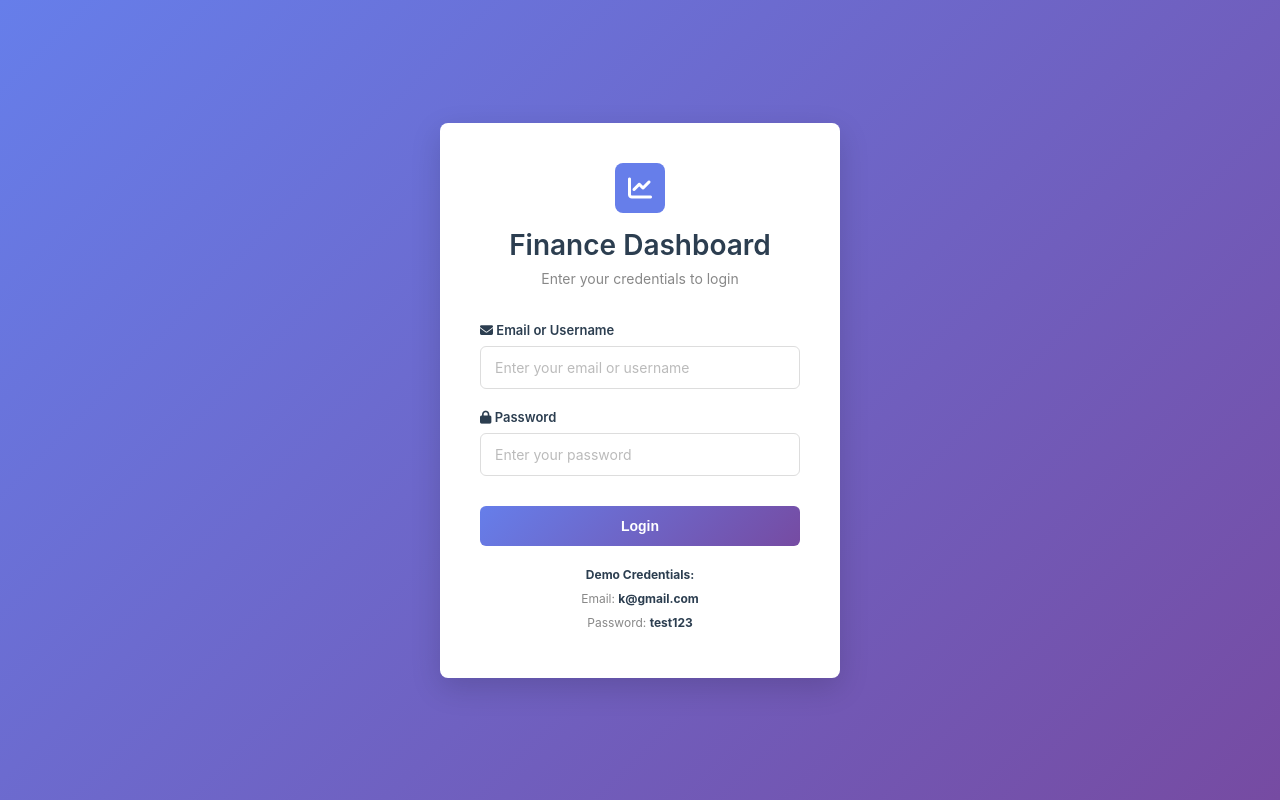
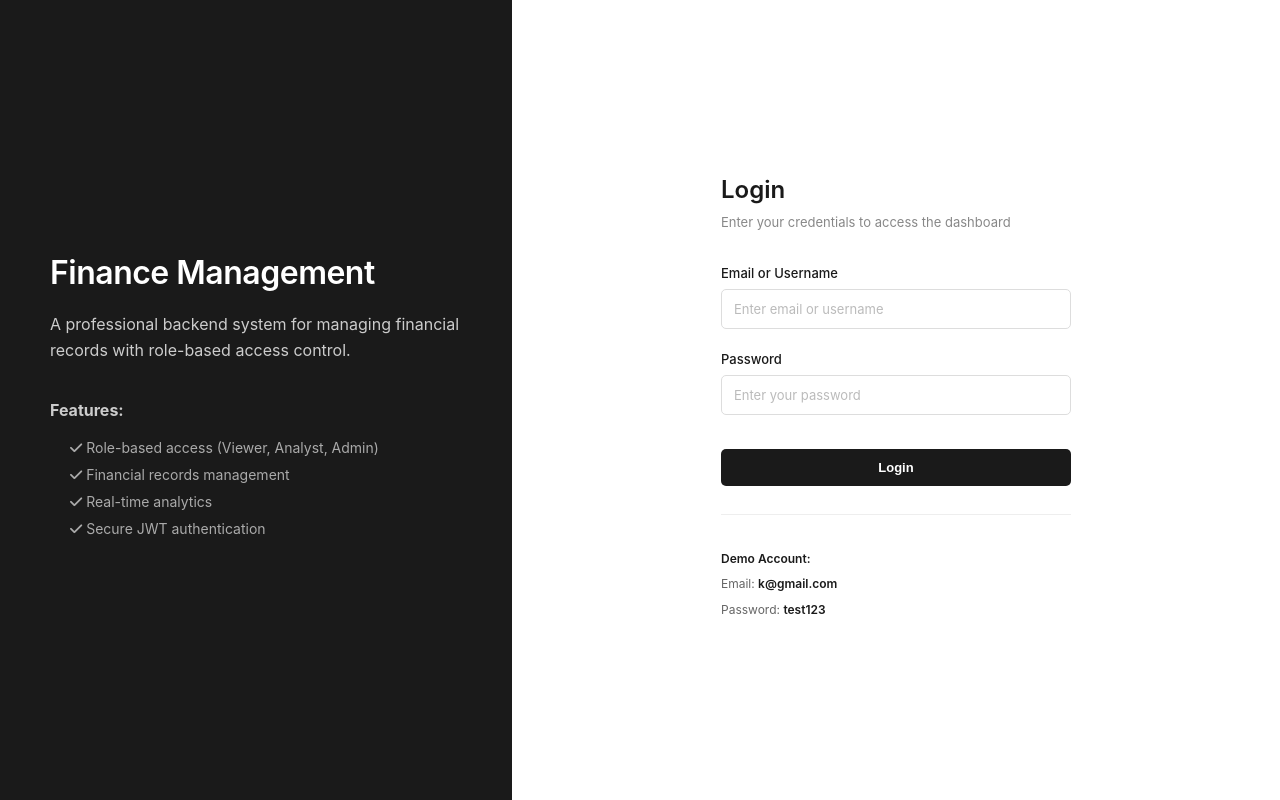
Before and after one commit to KEYUR141/Finance-Management-Project, a Django app: page /login-page/ in a window 1280 px wide. Run offline with Django 5.2, Linux system fonts and the light colour scheme; tables that the repository leaves empty hold one stand-in row (values such as "Sample post").

Commit message:
Some more UI fixes

```diff
--- a/Backend/project/app/templates/login.html
+++ b/Backend/project/app/templates/login.html
@@ -14,78 +14,98 @@
 
         body {
             font-family: -apple-system, BlinkMacSystemFont, 'Segoe UI', Roboto, 'Helvetica Neue', Arial, sans-serif;
-            background: linear-gradient(135deg, #667eea 0%, #764ba2 100%);
+            background: #f5f5f5;
             min-height: 100vh;
             display: flex;
-            justify-content: center;
-            align-items: center;
         }
 
-        .login-container {
-            background: white;
-            padding: 40px;
-            border-radius: 8px;
-            box-shadow: 0 10px 30px rgba(0,0,0,0.15);
-            width: 100%;
-            max-width: 400px;
+        /* Left Sidebar */
+        .login-sidebar {
+            width: 40%;
+            background: #1a1a1a;
+            color: white;
+            padding: 60px 50px;
+            display: flex;
+            flex-direction: column;
+            justify-content: center;
         }
 
-        .login-header {
-            text-align: center;
+        .sidebar-content h1 {
+            font-size: 32px;
+            margin-bottom: 20px;
+            font-weight: 600;
+            letter-spacing: -0.5px;
+        }
+
+        .sidebar-content p {
+            font-size: 16px;
+            color: #ccc;
+            line-height: 1.6;
+            margin-bottom: 15px;
+        }
+
+        .sidebar-content li {
+            font-size: 14px;
+            color: #aaa;
+            margin-bottom: 10px;
+            margin-left: 20px;
+        }
+
+        /* Right Content Area */
+        .login-content {
+            width: 60%;
+            background: white;
+            padding: 60px 50px;
+            display: flex;
+            align-items: center;
+            justify-content: center;
+        }
+
+        .login-form-container {
+            width: 100%;
+            max-width: 350px;
+        }
+
+        .form-title {
+            font-size: 24px;
+            color: #1a1a1a;
+            margin-bottom: 10px;
+            font-weight: 600;
+        }
+
+        .form-subtitle {
+            font-size: 13px;
+            color: #888;
             margin-bottom: 35px;
         }
 
-        .login-icon {
-            width: 50px;
-            height: 50px;
-            background: #667eea;
-            border-radius: 8px;
-            display: flex;
-            align-items: center;
-            justify-content: center;
-            margin: 0 auto 15px;
-            font-size: 24px;
-            color: white;
-        }
-
-        .login-header h1 {
-            font-size: 28px;
-            color: #2c3e50;
-            margin-bottom: 8px;
-            font-weight: 600;
-        }
-
-        .login-header p {
-            color: #888;
-            font-size: 14px;
-        }
-
         .form-group {
-            margin-bottom: 20px;
+            margin-bottom: 22px;
         }
 
         .form-group label {
             display: block;
             margin-bottom: 8px;
-            font-weight: 600;
-            color: #2c3e50;
+            font-weight: 500;
+            color: #1a1a1a;
             font-size: 13px;
         }
 
         .form-group input {
             width: 100%;
-            padding: 12px 14px;
+            padding: 11px 12px;
             border: 1px solid #ddd;
-            border-radius: 6px;
-            font-size: 14px;
+            border-radius: 5px;
+            font-size: 13px;
             transition: all 0.2s ease;
             font-family: inherit;
+            background: white;
         }
 
         .form-group input:focus {
             outline: none;
-            border-color: #667eea;
-            box-shadow: 0 0 0 2px rgba(102, 126, 234, 0.1);
+            border-color: #1a1a1a;
+            background: white;
         }
 
         .form-group input::placeholder {
@@ -94,68 +114,70 @@
 
         .btn-login {
             width: 100%;
-            padding: 12px;
-            background: linear-gradient(135deg, #667eea 0%, #764ba2 100%);
+            padding: 11px;
+            background: #1a1a1a;
             color: white;
             border: none;
-            border-radius: 6px;
-            font-size: 14px;
+            border-radius: 5px;
+            font-size: 13px;
             font-weight: 600;
             cursor: pointer;
             transition: all 0.2s ease;
-            margin-top: 10px;
+            margin-top: 12px;
         }
 
         .btn-login:hover {
-            box-shadow: 0 4px 15px rgba(102, 126, 234, 0.4);
-            transform: translateY(-1px);
+            background: #2a2a2a;
         }
 
         .btn-login:active {
-            transform: translateY(0);
+            transform: scale(0.98);
         }
 
         .alert {
             padding: 12px 14px;
             margin-bottom: 18px;
-            border-radius: 6px;
-            font-size: 13px;
+            border-radius: 5px;
+            font-size: 12px;
+            border-left: 3px solid;
         }
 
         .alert-error {
-            background: #f8d7da;
-            color: #721c24;
-            border-left: 3px solid #e74c3c;
+            background: #fef2f2;
+            color: #991b1b;
+            border-left-color: #dc2626;
         }
 
         .helper-text {
-            text-align: center;
-            margin-top: 20px;
-            color: #888;
+            margin-top: 28px;
+            padding-top: 28px;
+            border-top: 1px solid #eee;
             font-size: 12px;
+            color: #666;
         }
 
         .helper-text p {
             margin: 6px 0;
-            line-height: 1.5;
+            line-height: 1.6;
         }
 
         .helper-text strong {
-            color: #2c3e50;
+            color: #1a1a1a;
+            font-weight: 600;
         }
 
         .loading {
             display: none;
             text-align: center;
-            margin-top: 10px;
+            margin-top: 12px;
         }
 
         .spinner {
             display: inline-block;
-            width: 18px;
-            height: 18px;
-            border: 2px solid rgba(102, 126, 234, 0.3);
-            border-top-color: #667eea;
+            width: 16px;
+            height: 16px;
+            border: 2px solid #ddd;
+            border-top-color: #1a1a1a;
             border-radius: 50%;
             animation: spin 0.8s linear infinite;
         }
@@ -164,26 +186,59 @@
             to { transform: rotate(360deg); }
         }
 
-        @media (max-width: 480px) {
-            .login-container {
-                padding: 30px 20px;
+        .loading p {
+            font-size: 12px;
+            color: #666;
+            margin-top: 8px;
         }
 
-            .login-header h1 {
+        @media (max-width: 768px) {
+            body {
+                flex-direction: column;
+            }
+
+            .login-sidebar {
+                width: 100%;
+                padding: 40px 30px;
+            }
+
+            .login-sidebar h1 {
                 font-size: 24px;
+            }
+
+            .login-content {
+                width: 100%;
+                padding: 40px 30px;
+            }
+
+            .login-form-container {
+                max-width: 100%;
             }
         }
     </style>
 </head>
 <body>
-    <div class="login-container">
-        <div class="login-header">
-            <div class="login-icon">
-                <i class="fas fa-chart-line"></i>
+    <!-- Left Sidebar -->
+    <div class="login-sidebar">
+        <div class="sidebar-content">
+            <h1>Finance Management</h1>
+            <p>A professional backend system for managing financial records with role-based access control.</p>
+            <br>
+            <p><strong>Features:</strong></p>
+            <ul style="list-style: none;">
+                <li><i class="fas fa-check"></i> Role-based access (Viewer, Analyst, Admin)</li>
+                <li><i class="fas fa-check"></i> Financial records management</li>
+                <li><i class="fas fa-check"></i> Real-time analytics</li>
+                <li><i class="fas fa-check"></i> Secure JWT authentication</li>
+            </ul>
         </div>
-            <h1>Finance Dashboard</h1>
-            <p>Enter your credentials to login</p>
     </div>
+
+    <!-- Right Content Area -->
+    <div class="login-content">
+        <div class="login-form-container">
+            <div class="form-title">Login</div>
+            <div class="form-subtitle">Enter your credentials to access the dashboard</div>
 
             {% if error %}
                 <div class="alert alert-error">
@@ -201,22 +256,18 @@
 
             <form id="loginForm" onsubmit="handleLogin(event)">
                 <div class="form-group">
-                <label for="email">
-                    <i class="fas fa-envelope"></i> Email or Username
-                </label>
+                    <label for="email">Email or Username</label>
                     <input
                         type="text"
                         id="email"
                         name="email"
-                    placeholder="Enter your email or username"
+                        placeholder="Enter email or username"
                         required
                     >
                 </div>
 
                 <div class="form-group">
-                <label for="password">
-                    <i class="fas fa-lock"></i> Password
-                </label>
+                    <label for="password">Password</label>
                     <input
                         type="password"
                         id="password"
@@ -230,14 +281,15 @@
 
                 <div class="loading" id="loading">
                     <div class="spinner"></div>
-                <p>Logging in...</p>
+                    <p>Authenticating...</p>
                 </div>
             </form>
 
             <div class="helper-text">
-            <p><strong>Demo Credentials:</strong></p>
+                <p><strong>Demo Account:</strong></p>
                 <p>Email: <strong>k@gmail.com</strong></p>
                 <p>Password: <strong>test123</strong></p>
+            </div>
         </div>
     </div>
 
```
Also changed, not shown: Backend/project/app/templates/base.html (+102 -92 lines), Backend/project/app/templates/dashboard.html (+9 -9 lines), Backend/project/app/templates/profile.html (+1 -8 lines), Backend/project/app/templates/records.html (+73 -15 lines). Lines whose indentation alone changed are shown as unchanged.
